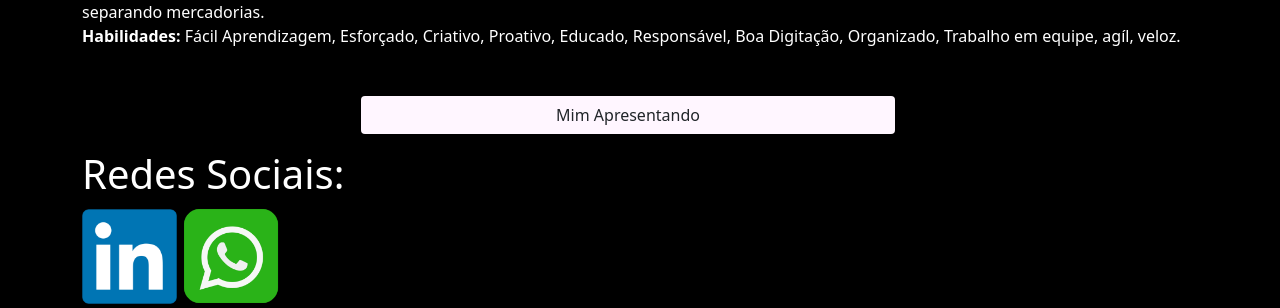
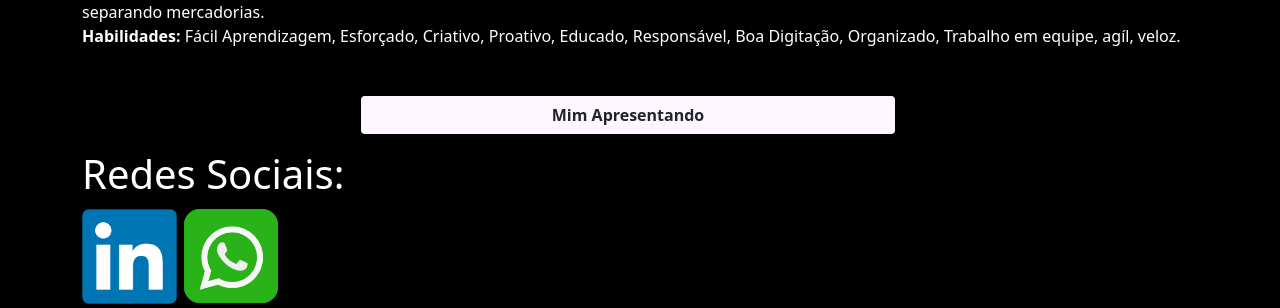
Before and after one commit to MelquiAlves2001/meucurriculo, a Flask app: page / in a window 1280 px wide. Shown: the part 774-1082 px from the top of the page. Run offline with Flask 3, Linux system fonts and the light colour scheme.

Commit message:
editando sobre mim

```diff
--- a/melqui/templates/sobremim.html
+++ b/melqui/templates/sobremim.html
@@ -35,7 +35,7 @@
                 </span>
             <div class="row mt-5">
                 <div class="d-grid gap-2 col-6 mx-auto">
-                    <a class="btn btn-white" style="background-color: #FFF6FF;" href="https://youtu.be/LZT9KyW7l2s" role="button"><bold> Mim Apresentando </bold></a>
+                    <a class="btn btn-white" style="background-color: #FFF6FF;" href="https://youtu.be/LZT9KyW7l2s" role="button"><strong> Mim Apresentando </strong></a>
                 </div>
             </div>
             <div class="row mt-3">
```
